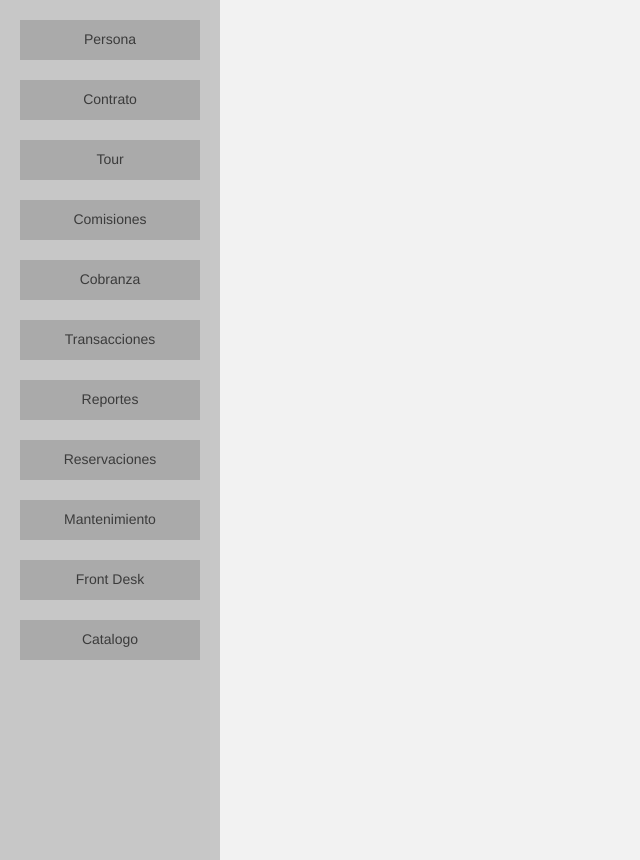
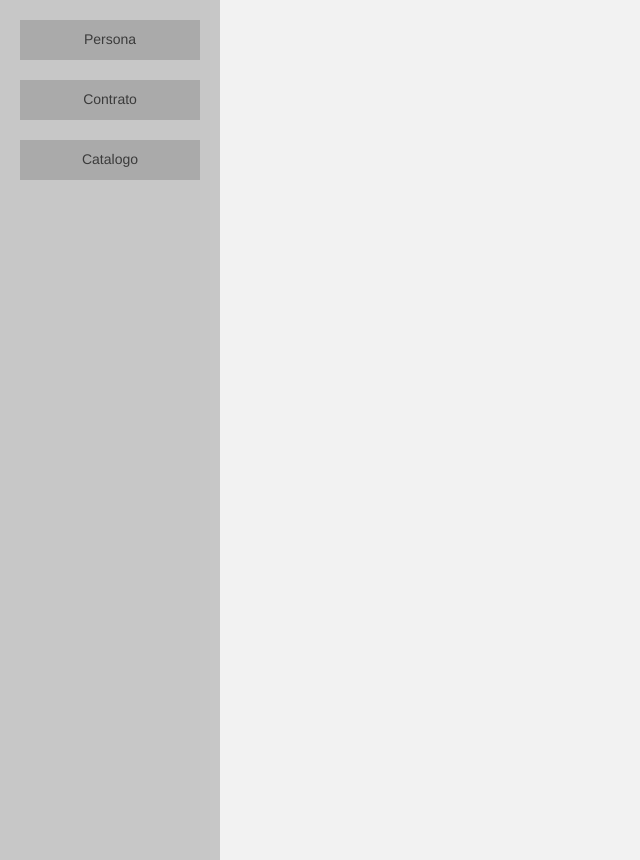
Before and after one commit to averadev/307ti, a CodeIgniter app: page /database/home in a window 1280 px wide. Shown: the part 90-950 px from the top of the page, without its empty margins (0-640 px from the left). Run offline with CodeIgniter, Linux system fonts and the light colour scheme.

Commit message:
Tabs y Carga dinamica

```diff
--- a/application/controllers/person.php
+++ b/application/controllers/people.php
@@ -7,10 +7,10 @@ setlocale(LC_ALL,"es_ES@euro","es_ES","esp");
  * Author: Alberto Vera Espitia
  * GeekBucket 2016
  */
-class Person extends CI_Controller {
+class People extends CI_Controller {
 
 
 	public function index(){
-        $this->load->view('vwPerson');
+        $this->load->view('vwPeople');
 	}
 }
--- a/application/views/vwGeneral.php
+++ b/application/views/vwGeneral.php
@@ -28,17 +28,9 @@
 
         <div class="menu-section">
             <div class="menu-content">
-                <div class="menu-sel">Persona</div>
-                <div class="menu-sel">Contrato</div>
-                <div class="menu-sel">Tour</div>
-                <div class="menu-sel">Comisiones</div>
-                <div class="menu-sel">Cobranza</div>
-                <div class="menu-sel">Transacciones</div>
-                <div class="menu-sel">Reportes</div>
-                <div class="menu-sel">Reservaciones</div>
-                <div class="menu-sel">Mantenimiento</div>
-                <div class="menu-sel">Front Desk</div>
-                <div class="menu-sel">Catalogo</div>
+                <div class="menu-sel" attr-screen="people">Persona</div>
+                <div class="menu-sel" attr-screen="contract">Contrato</div>
+                <div class="menu-sel" attr-screen="catalog">Catalogo</div>
                 <div class="menu-fix">&nbsp;</div>
             </div>
         </div>
--- a/assets/css/general.css
+++ b/assets/css/general.css
@@ -42,7 +42,7 @@ body {
     margin: 12px 0 0 40px;
 }
 .general-section{
-    padding: 0 30px;
+    padding: 0 20px 0 240px;
 }
 .menu-section{
     z-index: 1000;
@@ -106,6 +106,12 @@ body {
     background-color: #e8e8e8;
 }
 
+.moduleHide{
+    display: none;
+}
+
+
+
 .fiter-section{
     margin-left: inherit;
     margin-right: inherit;
@@ -114,12 +120,26 @@ body {
     background-color: #ffffff;
 }
 .section-bar{
+    position: relative;
+    height: 34px;
     font-size: 14px;
     font-weight: bold;
-    max-width: 200px;
+    width: 200px;
     color: #ffffff;
-    padding: 10px 10px 10px 30px;
+    padding: 10px 10px 10px 60px;
     background: #183a59 url("../img/common/arrowSection.png") no-repeat right;
+}
+.collapseFilter{
+    position: absolute;
+    top: 0;
+    left: 0;
+    width: 40px;
+    height: 34px;
+    cursor: pointer;
+    background: url("../img/common/iconCollapse.png") no-repeat left;
+}
+.filter-fields{
+    margin-top: 20px !important;
 }
 .rdoField{
     padding: 10px 0 0 40px;
--- a/assets/js/general.js
+++ b/assets/js/general.js
@@ -1,57 +1,65 @@
 // Init events
 $(function() {
-    // Boton Menu Desplegable
+    // Button Dropdown Menu
     $('.btn-menu').on('click', function() {
         toggeMenu();
     });
-    // Seleccion Modulo
+    // Module selection
     $('.menu-sel').on('click', function() {
-        // Valida si existe modulo
+        // validate module exist
         var isNew = true;
         var x = document.getElementsByClassName("tab-title");
         for (var i = 0; i < x.length; i++) {
-            console.log($(x[i]).children().html());
             if ($(x[i]).children().html() == $(this).html()) {
                 $('.tab-title').removeClass('active');
                 $(x[i]).addClass('active');
                 isNew = false;
             }
         }
-        // Agrega nuevo tab
+        // Add new tab
         if(isNew){
             $('.tab-title').removeClass('active');
+            var screen = $(this).attr('attr-screen')
             var iconClose = '<img class="iconCloseTab" src="'+BASE_URL+'assets/img/common/iconClose.png" />'
-            $('.tabs').append( '<li class="tab-title active"><a>'+$(this).html()+'</a>'+iconClose+'</li>' );
+            $('.tabs').append( '<li class="tab-title active" attr-screen="'+screen+'"><a>'+$(this).html()+'</a>'+iconClose+'</li>' );
+            $(".module").addClass("moduleHide")
             addTabEvent();
+            loadModule(screen);
         }
     });
 });
 
-// Agregar evento Tab
+// Add event tab
 function addTabEvent(){
-    // Evento Open Tab
+    // Event Open Tab
     $('.tab-title').unbind( "click" );
     $('.tab-title').on('click', function() {
         // Validar seleccion
         if (! $(this).hasClass('active')){
             $('.tab-title').removeClass('active');
             $(this).addClass('active');
+            $(".module").addClass("moduleHide")
+            $("#module-"+$(this).attr("attr-screen")).removeClass("moduleHide")
         }
     });
-    // Evento Close Tab
+    // Event Close Tab
     $('.iconCloseTab').unbind( "click" );
     $('.iconCloseTab').on('click', function() {
-        // Validar seleccion
-        $(this).parent().remove();
+        // Eliminos contenido
+        var tab = $(this).parent();
+        $("#module-"+tab.attr("attr-screen")).remove();
+        tab.remove();
     });
 }
 
 // Show Menu
 function toggeMenu(){
     if ($('.btn-menu').hasClass('btn-menu-sel')){
+        $('.general-section').css('padding', '0 30px');
         $('.menu-section').hide('slow');
         $('.btn-menu').removeClass('btn-menu-sel');
     }else{
+        $('.general-section').css('padding', '0 20px 0 240px');
         $('.menu-section').show('slow');
         $('.btn-menu').addClass('btn-menu-sel');
     }
@@ -62,3 +70,9 @@ function showMenu(){
     $('.menu-section').show();
     $('.btn-menu').addClass('btn-menu-sel');
 }
+
+// Load Module
+function loadModule(screen){
+    $( ".general-section" ).append('<div class="module" id="module-'+screen+'"></div>');
+    $( "#module-"+screen ).load( BASE_URL+screen );
+}
```
Also changed, not shown: application/controllers/catalog.php (added, +16 -0 lines), application/controllers/contract.php (added, +16 -0 lines), application/views/vwPeople.php (renamed from application/views/vwPerson.php, +4 -4 lines), assets/img/common/iconCollapse.png (added).
